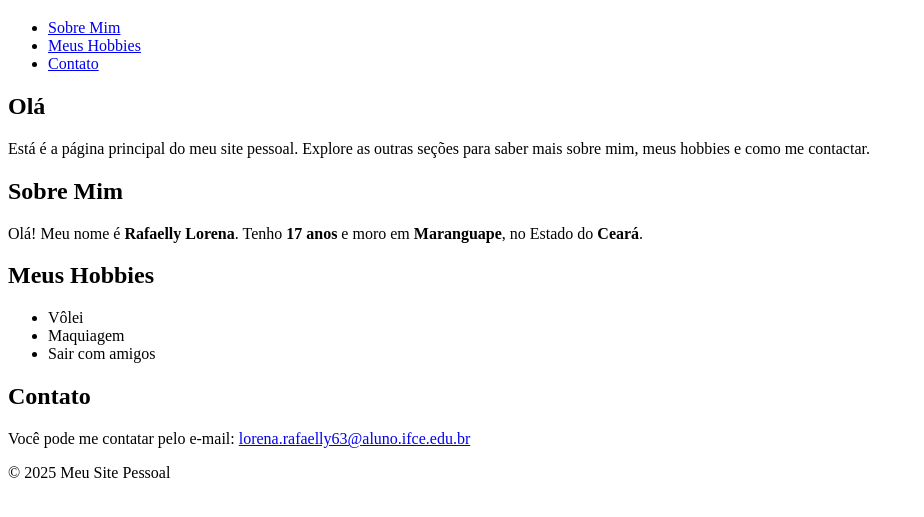
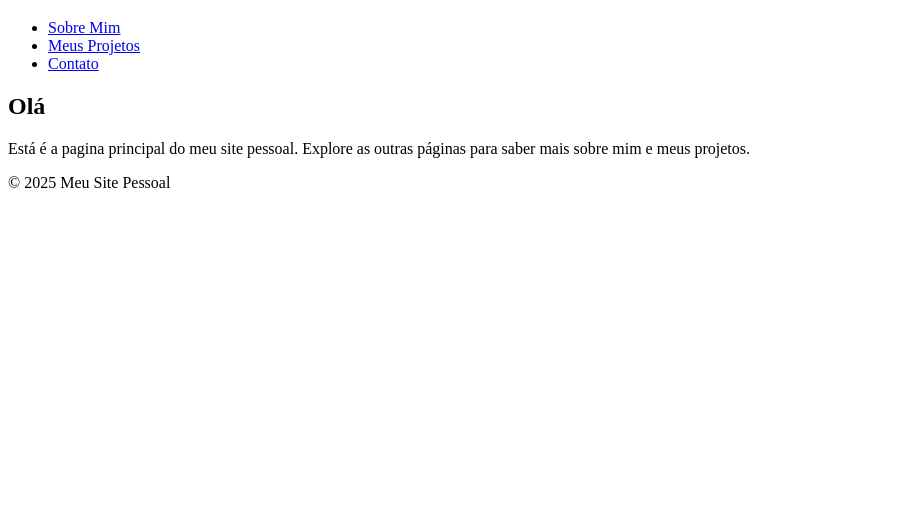
Before and after one commit to rafaellylorena123/PROJETO_4_HTML, a plain HTML site: page index.html in a window 1280 px wide. Shown: the part 61-578 px from the top of the page, without its empty margins (0-924 px from the left). Drawn offline with Linux system fonts and the light colour scheme.

Commit message:
index.html

```diff
--- a/index.html
+++ b/index.html
@@ -1,59 +1,28 @@
 <!DOCTYPE html>
-<html lang="pt-br">
 
 <head>
-    <meta charset="UTF-8">
-    <meta name="viewport" content="width=device-width, initial-scale=1.0">
     <title>Meu site pessoal</title>
 </head>
 
-<body>
-
-
 <header>
-        <h1>Bem-vindo ao Meu Site Pessoal</h1>
+    <p><h1>Bem-vindo ao Meu Site Pessoal</h1></p>
 
     <nav>
         <ul>
-
-                <li><a href="#sobre">Sobre Mim</a></li>
-                <li><a href="#hobbies">Meus Hobbies</a></li>
-                <li><a href="#contato">Contato</a></li>
+            <li><a href = "pages/sobre.html">Sobre Mim</a></li>
+            <li><a href = "pages/meusprojetos.html">Meus Projetos</a></li>
+            <li><a href = "pages/contato.html">Contato</a></li>
         </ul>
     </nav>
 </header>
 
-
+<body>
     <section>
         <h2>Olá</h2>
-        <p>Está é a página principal do meu site pessoal. Explore as outras seções para saber mais sobre mim, meus hobbies e como me contactar.</p>
+
+        <p>Está é a pagina principal do meu site pessoal. Explore as outras páginas para saber mais sobre mim e meus projetos.</p>
+
     </section>
 
-
-    <section id="sobre">
-        <h2>Sobre Mim</h2>
-        <p>Olá! Meu nome é <strong>Rafaelly Lorena</strong>. Tenho <strong>17 anos</strong> e moro em <strong>Maranguape</strong>, no Estado do <strong>Ceará</strong>.</p>
-    </section>
-
-
-    <section id="hobbies">
-        <h2>Meus Hobbies</h2>
-        <ul>
-            <li>Vôlei</li>
-            <li>Maquiagem</li>
-            <li>Sair com amigos</li>
-        </ul>
-    </section>
-
-
-    <section id="contato">
-        <h2>Contato</h2>
-        <p>Você pode me contatar pelo e-mail: <a href="mailto:lorena.rafaelly63@aluno.ifce.edu.br">lorena.rafaelly63@aluno.ifce.edu.br</a></p>
-    </section>
-
-
     <footer>© 2025 Meu Site Pessoal</footer>
-
 </body>
-
-</html>
```
Lines whose indentation alone changed are shown as unchanged.
